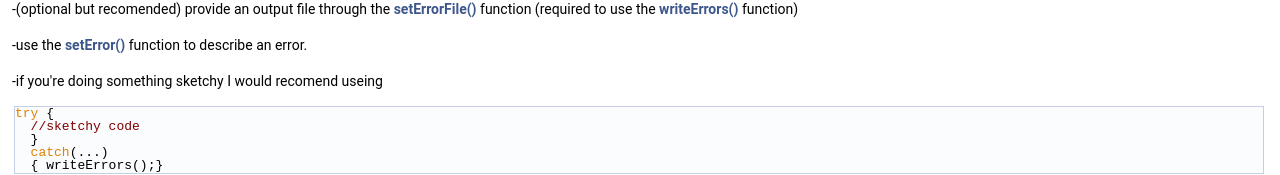
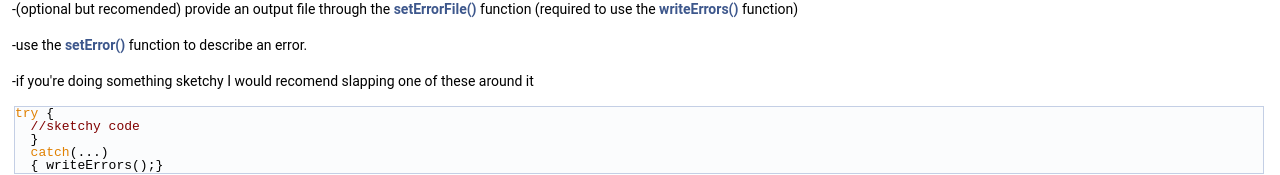
Before and after one commit to DrBPatch5707/Error-Report-Library, a plain HTML site: page index.html in a window 1280 px wide. Shown: the part 426-601 px from the top of the page. Drawn offline with Linux system fonts and the light colour scheme.

Commit message:
Update index.html
Modified some text

```diff
--- a/index.html
+++ b/index.html
@@ -76,7 +76,7 @@ $(function() {
 <p>-create a <a class="el" href="classerr_1_1errorReport.html">errorReport</a> object</p>
 <p>-(optional but recomended) provide an output file through the <a class="el" href="classerr_1_1errorReport.html#a071f6a94dfc01db74a473e5b247736bf">setErrorFile()</a> function (required to use the <a class="el" href="classerr_1_1errorReport.html#a552684e0824ca59119e8917aa1ee22bd">writeErrors()</a> function)</p>
 <p>-use the <a class="el" href="classerr_1_1errorReport.html#a40b031f3de0407606fcc0a305c567903">setError()</a> function to describe an error.</p>
-<p>-if you're doing something sketchy I would recomend useing </p><div class="fragment"><div class="line"><span class="keywordflow">try</span> {</div>
+<p>-if you're doing something sketchy I would recomend slapping one of these around it </p><div class="fragment"><div class="line"><span class="keywordflow">try</span> {</div>
 <div class="line">  <span class="comment">//sketchy code</span></div>
 <div class="line">  } </div>
 <div class="line">  <span class="keywordflow">catch</span>(...) </div>
```
